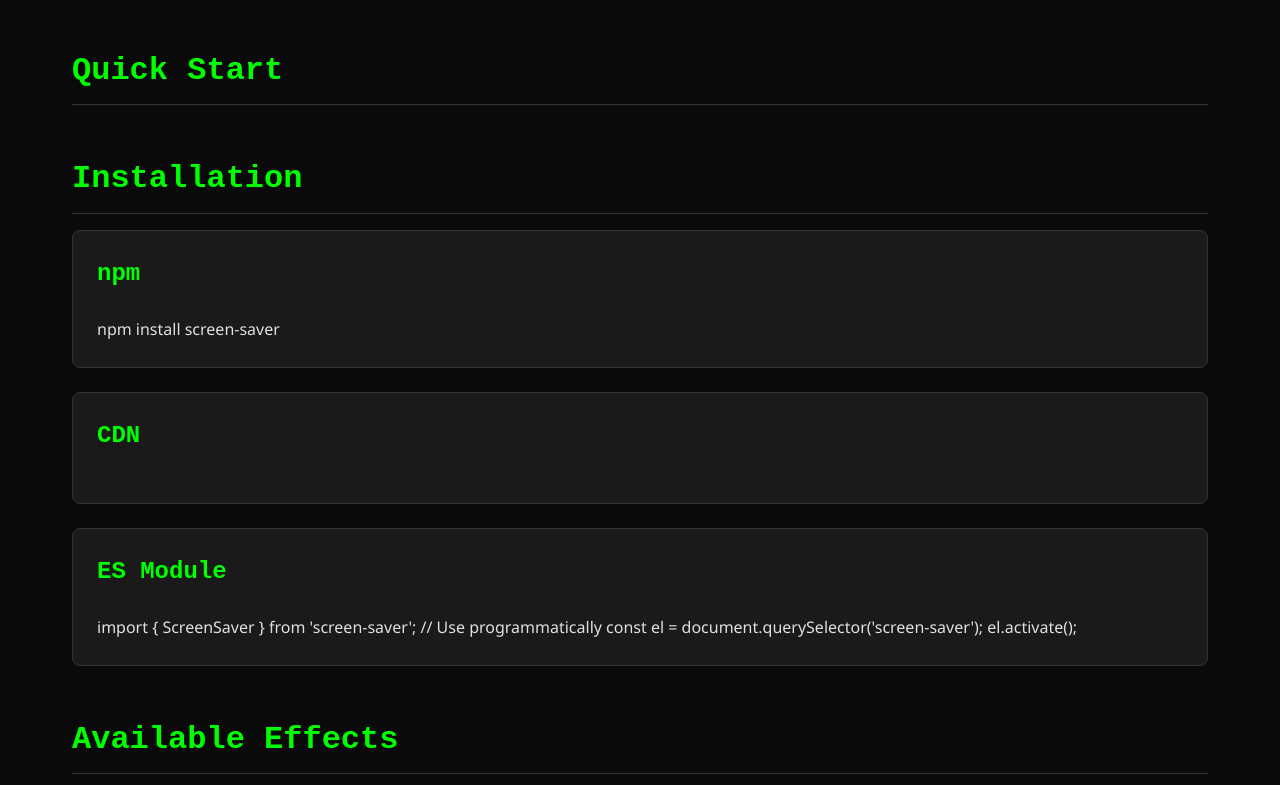
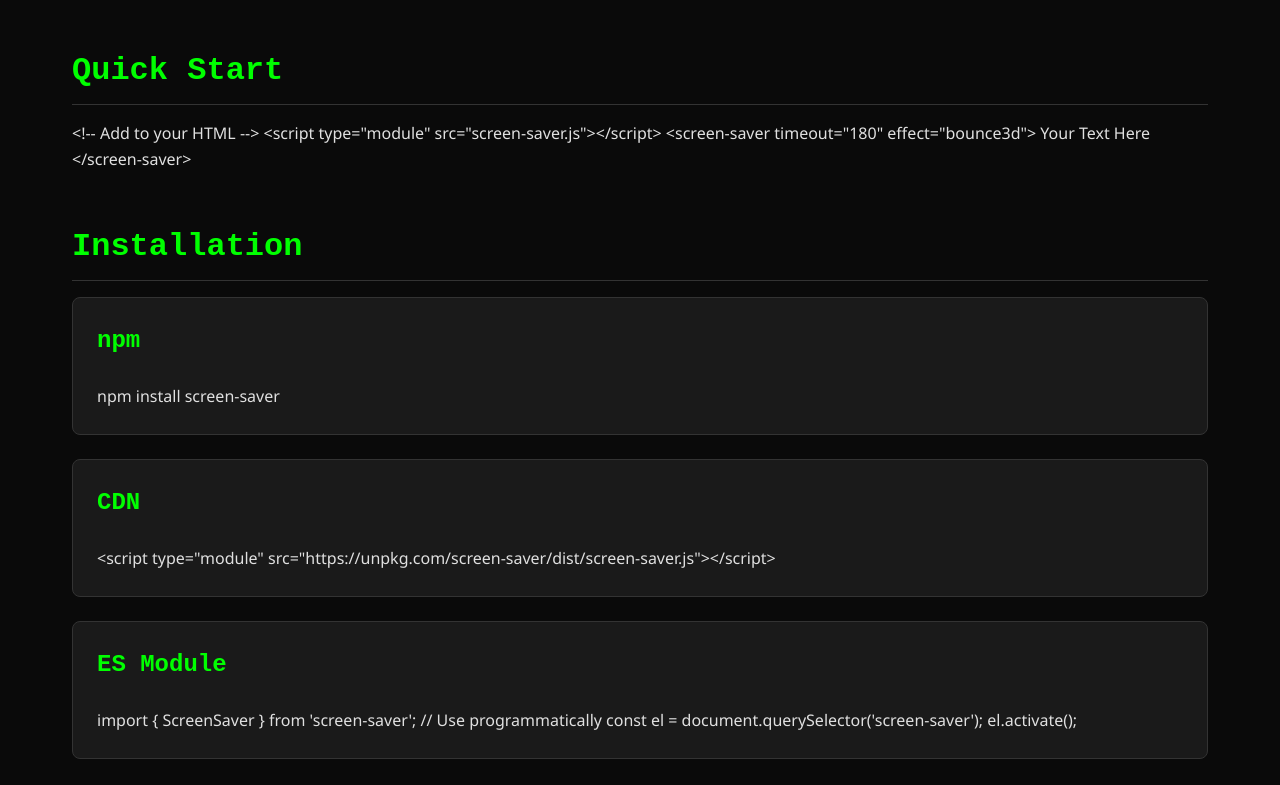
Before and after one commit to ProfPowell/screen-saver, a website built with Vite: page docs/index.html in a window 1280 px wide. Shown: the part 995-1780 px from the top of the page. Built offline with nearby package versions, Linux system fonts and the light colour scheme.

Commit message:
fix: Escape HTML in code blocks on home page
HTML inside code-block elements was being interpreted as actual HTML
instead of displayed as code. Escaped angle brackets so Quick Start
and CDN examples render correctly.

Co-Authored-By: Claude Opus 4.5 <noreply@anthropic.com>

```diff
--- a/docs/index.html
+++ b/docs/index.html
@@ -38,14 +38,12 @@
     </ul>
 
     <h2>Quick Start</h2>
-    <code-block language="html" theme="dark" label="Add to your HTML">
-<!-- Add to your HTML -->
-<script type="module" src="screen-saver.js"></script>
+    <code-block language="html" theme="dark" label="Add to your HTML">&lt;!-- Add to your HTML --&gt;
+&lt;script type="module" src="screen-saver.js"&gt;&lt;/script&gt;
 
-<screen-saver timeout="180" effect="bounce3d">
+&lt;screen-saver timeout="180" effect="bounce3d"&gt;
   Your Text Here
-</screen-saver>
-    </code-block>
+&lt;/screen-saver&gt;</code-block>
 
     <h2>Installation</h2>
     <div class="card">
@@ -55,7 +53,7 @@
 
     <div class="card">
       <h3>CDN</h3>
-      <code-block language="html" theme="dark"><script type="module" src="https://unpkg.com/screen-saver/dist/screen-saver.js"></script></code-block>
+      <code-block language="html" theme="dark">&lt;script type="module" src="https://unpkg.com/screen-saver/dist/screen-saver.js"&gt;&lt;/script&gt;</code-block>
     </div>
 
     <div class="card">
```
